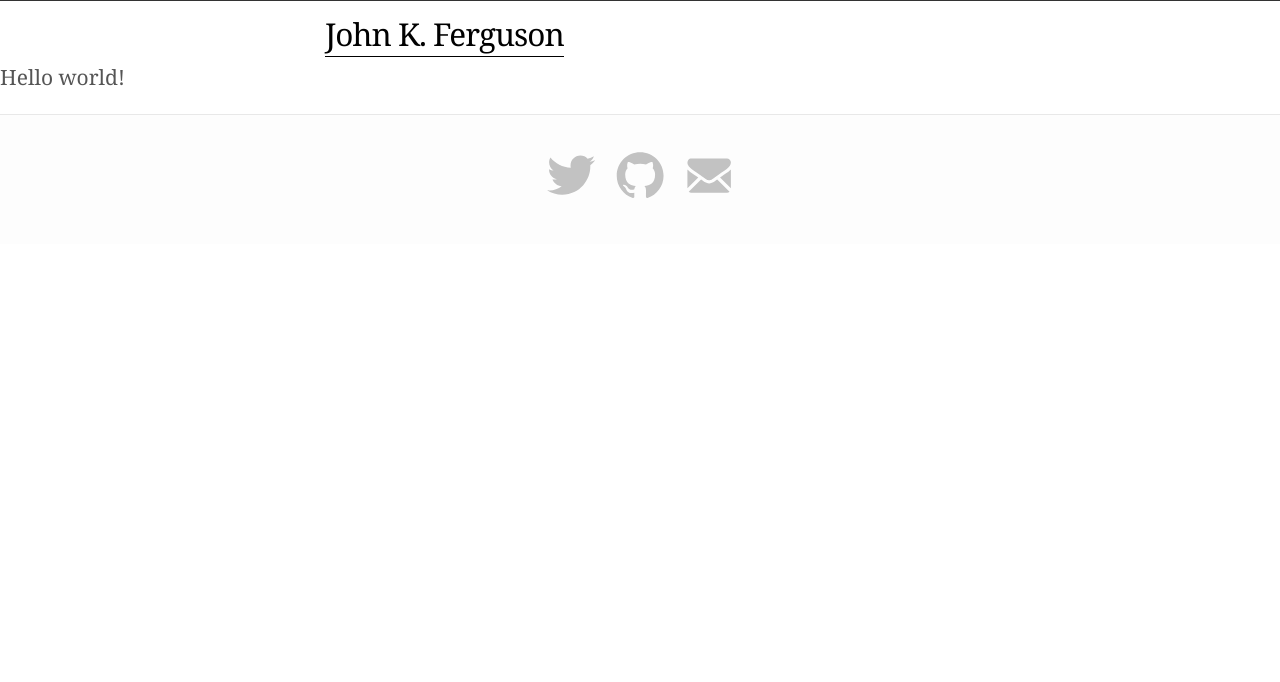
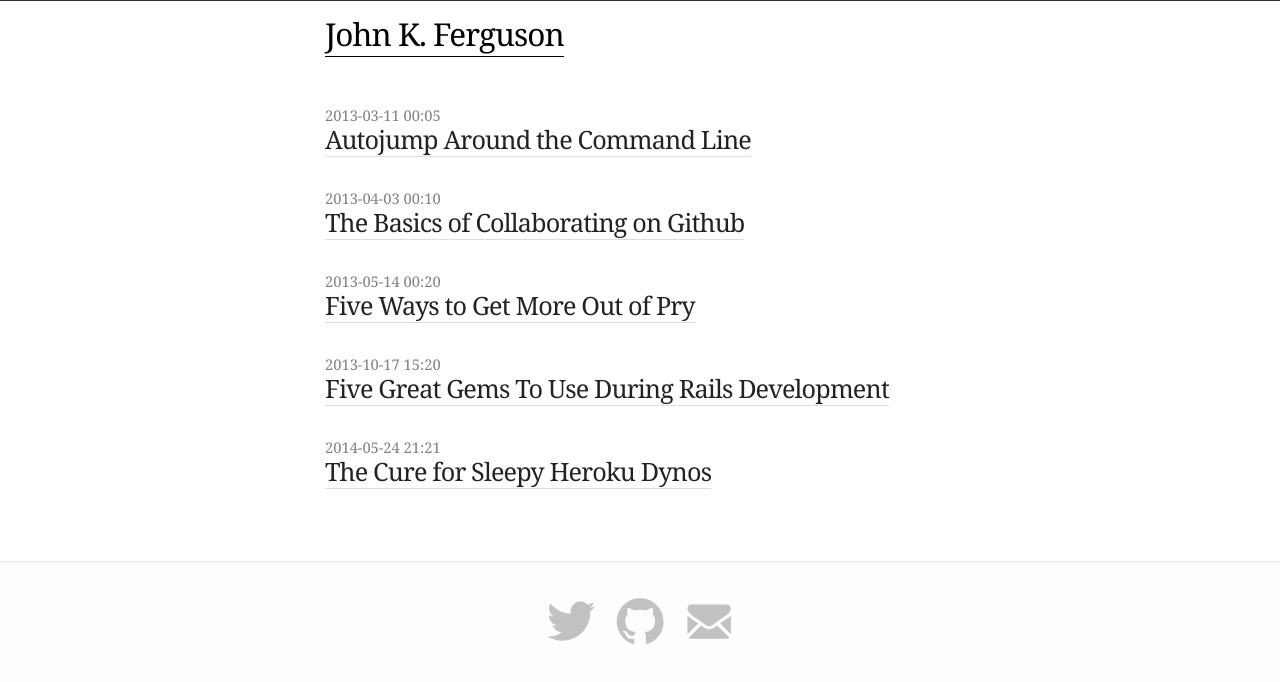
Before and after one commit to johnkferguson/johnkferguson.com, a Gatsby site in the folder jkf-gatsby/: page / in a window 1280 px wide. Built offline with nearby package versions, Linux system fonts and the light colour scheme; Gatsby itself is replaced by a stand-in of ours.

Commit message:
Set up basic index with post titles and dates

```diff
--- a/jkf-gatsby/src/components/layout.js
+++ b/jkf-gatsby/src/components/layout.js
@@ -8,7 +8,9 @@ const Layout = props => {
   return (
     <div>
       <Header />
-      {props.children}
+      <div className="page-content">
+        <div className="wrap">{props.children}</div>
+      </div>
       <Footer />
     </div>
   )
--- a/jkf-gatsby/src/pages/index.js
+++ b/jkf-gatsby/src/pages/index.js
@@ -1,13 +1,38 @@
 import React from "react"
 
 import Layout from "../components/layout"
+import { Link, graphql, useStaticQuery } from "gatsby"
 
 const IndexPage = () => {
+  const data = useStaticQuery(graphql`
+    query {
+      allMarkdownRemark {
+        edges {
+          node {
+            frontmatter {
+              title
+              date
+            }
+          }
+        }
+      }
+    }
+  `)
+
   return (
     <Layout>
-      <div>
-        <p>Hello world!</p>
-      </div>
+      <ul className="posts">
+        {data.allMarkdownRemark.edges.map(edge => {
+          return (
+            <li>
+              <span className="post-date">{edge.node.frontmatter.date}</span>
+              <Link className="post-link" href="">
+                {edge.node.frontmatter.title}
+              </Link>
+            </li>
+          )
+        })}
+      </ul>
     </Layout>
   )
 }
```
